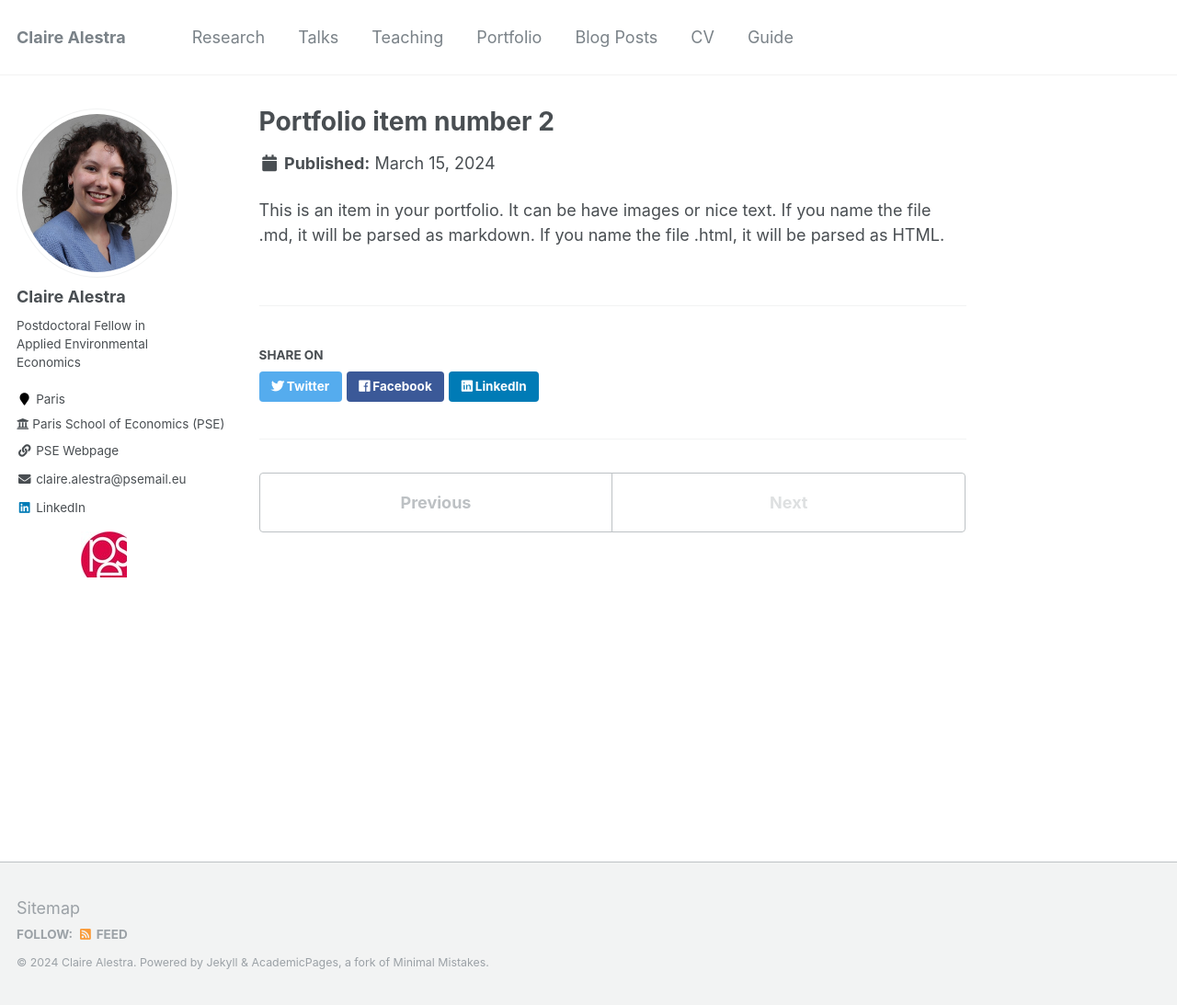
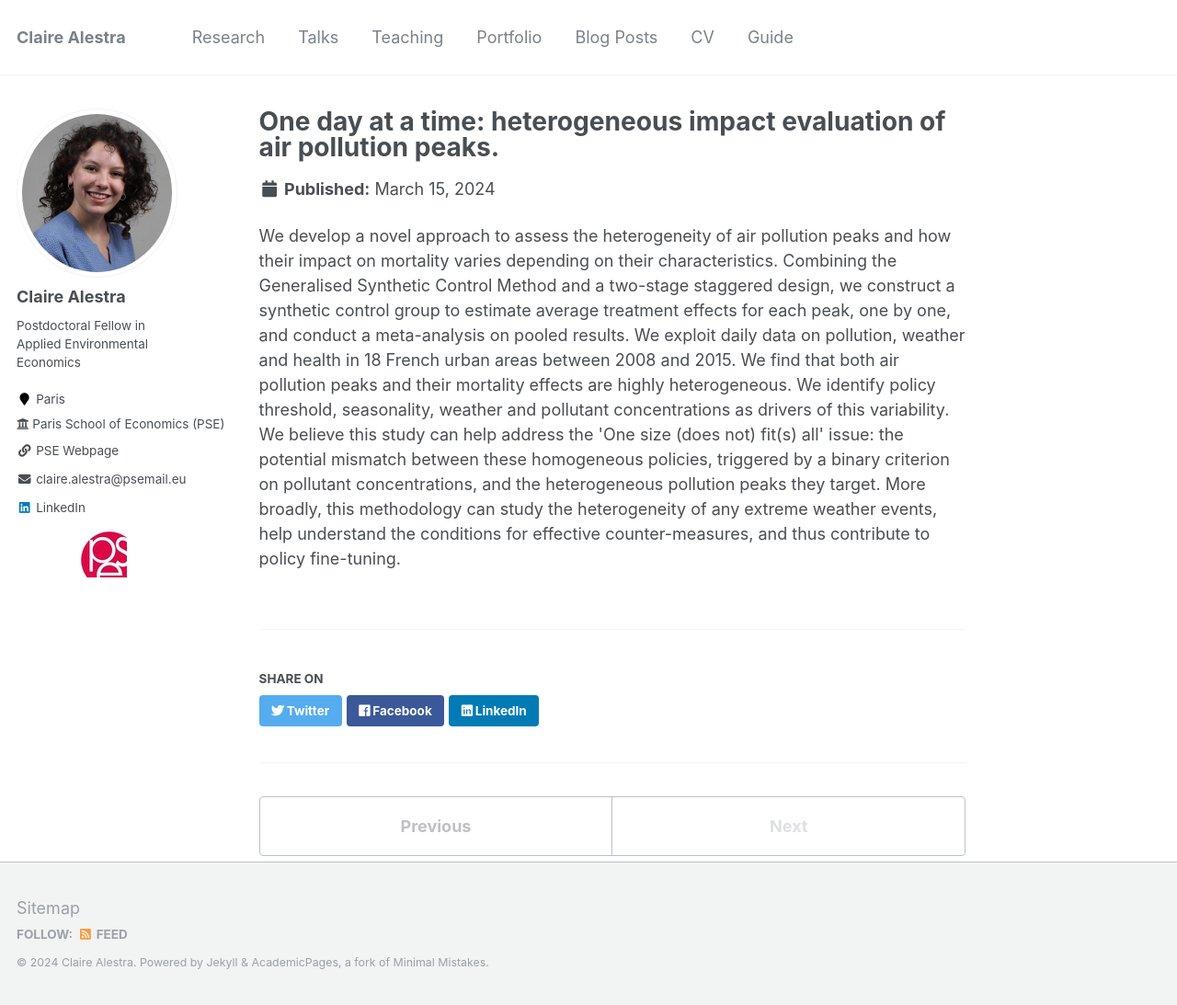
Before and after one commit to ClaireAlestra/ClaireAlestra.github.io, a Jekyll site: the page built from _portfolio/portfolio-2.html, in a window 1280 px wide and 1093 px high. Shown: the whole window at 92% size. Built offline with Jekyll 4.4.1, drawn with Linux system fonts in a browser that asks for light colours.

Commit message:
Update portfolio-2.html

```diff
--- a/_portfolio/portfolio-2.html
+++ b/_portfolio/portfolio-2.html
@@ -1,7 +1,8 @@
 ---
-title: "Portfolio item number 2"
-excerpt: "Short description of portfolio item number 2 <br/><img src='/images/500x300.png'>"
+title: "One day at a time: heterogeneous impact evaluation of air pollution peaks."
+subtitle: "With Tarik Benmarhnia"
+excerpt: "We develop a novel approach to assess the heterogeneity of air pollution peaks and how their impact on mortality varies depending on their characteristics. Combining the Generalised Synthetic Control Method and a two-stage staggered design, we construct a synthetic control group to estimate average treatment effects for each peak, one by one, and conduct a meta-analysis on pooled results. We exploit daily data on pollution, weather and health in 18 French urban areas between 2008 and 2015. We find that both air pollution peaks and their mortality effects are highly heterogeneous. We identify policy threshold, seasonality, weather and pollutant concentrations as drivers of this variability. We believe this study can help address the 'One size (does not) fit(s) all' issue: the potential mismatch between these homogeneous policies, triggered by a binary criterion on pollutant concentrations, and the heterogeneous pollution peaks they target. More broadly, this methodology can study the heterogeneity of any extreme weather events, help understand the conditions for effective counter-measures, and thus contribute to policy fine-tuning."
 collection: portfolio
 ---
 
-This is an item in your portfolio. It can be have images or nice text. If you name the file .md, it will be parsed as markdown. If you name the file .html, it will be parsed as HTML.
+We develop a novel approach to assess the heterogeneity of air pollution peaks and how their impact on mortality varies depending on their characteristics. Combining the Generalised Synthetic Control Method and a two-stage staggered design, we construct a synthetic control group to estimate average treatment effects for each peak, one by one, and conduct a meta-analysis on pooled results. We exploit daily data on pollution, weather and health in 18 French urban areas between 2008 and 2015. We find that both air pollution peaks and their mortality effects are highly heterogeneous. We identify policy threshold, seasonality, weather and pollutant concentrations as drivers of this variability. We believe this study can help address the 'One size (does not) fit(s) all' issue: the potential mismatch between these homogeneous policies, triggered by a binary criterion on pollutant concentrations, and the heterogeneous pollution peaks they target. More broadly, this methodology can study the heterogeneity of any extreme weather events, help understand the conditions for effective counter-measures, and thus contribute to policy fine-tuning.
```
